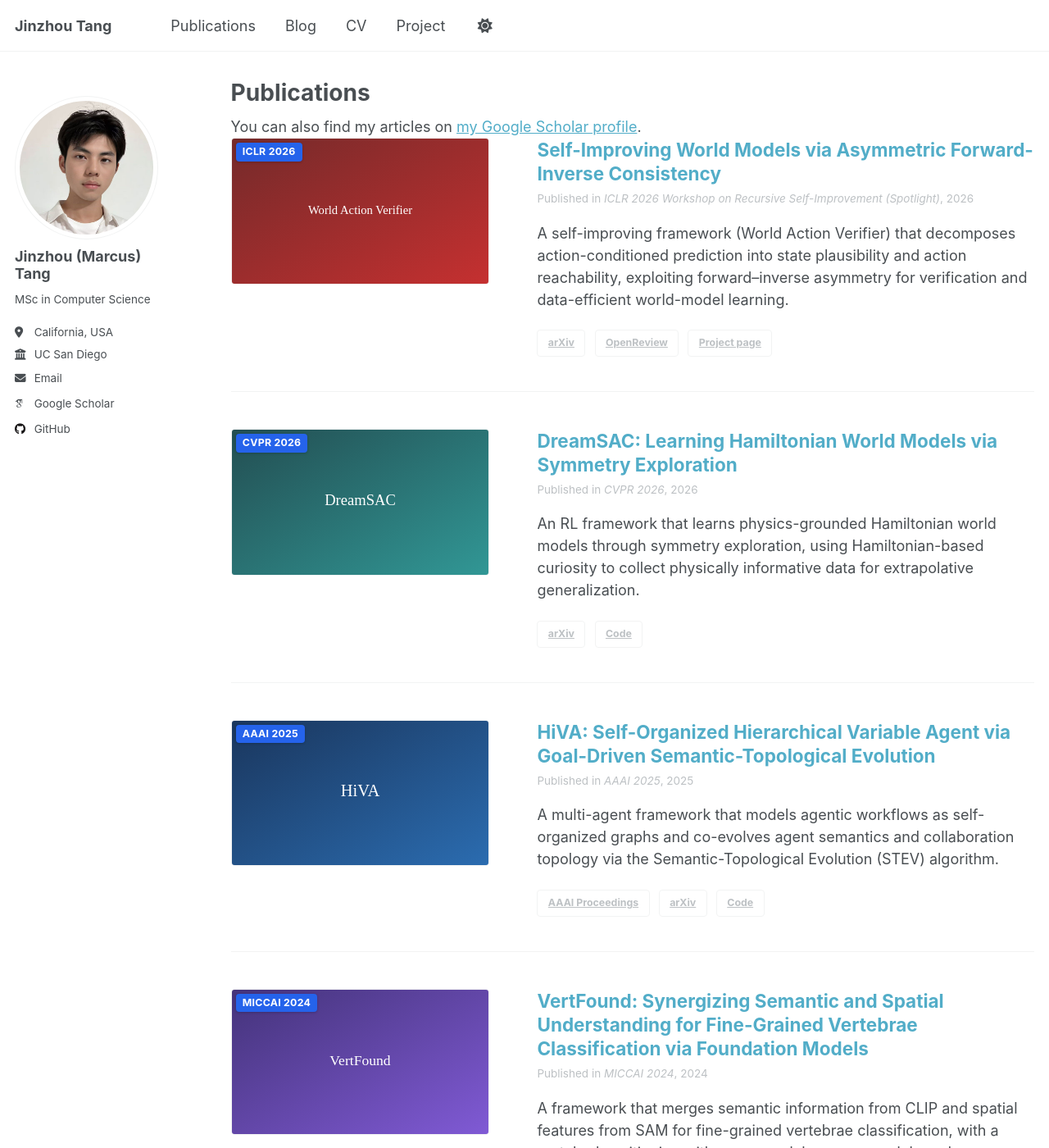
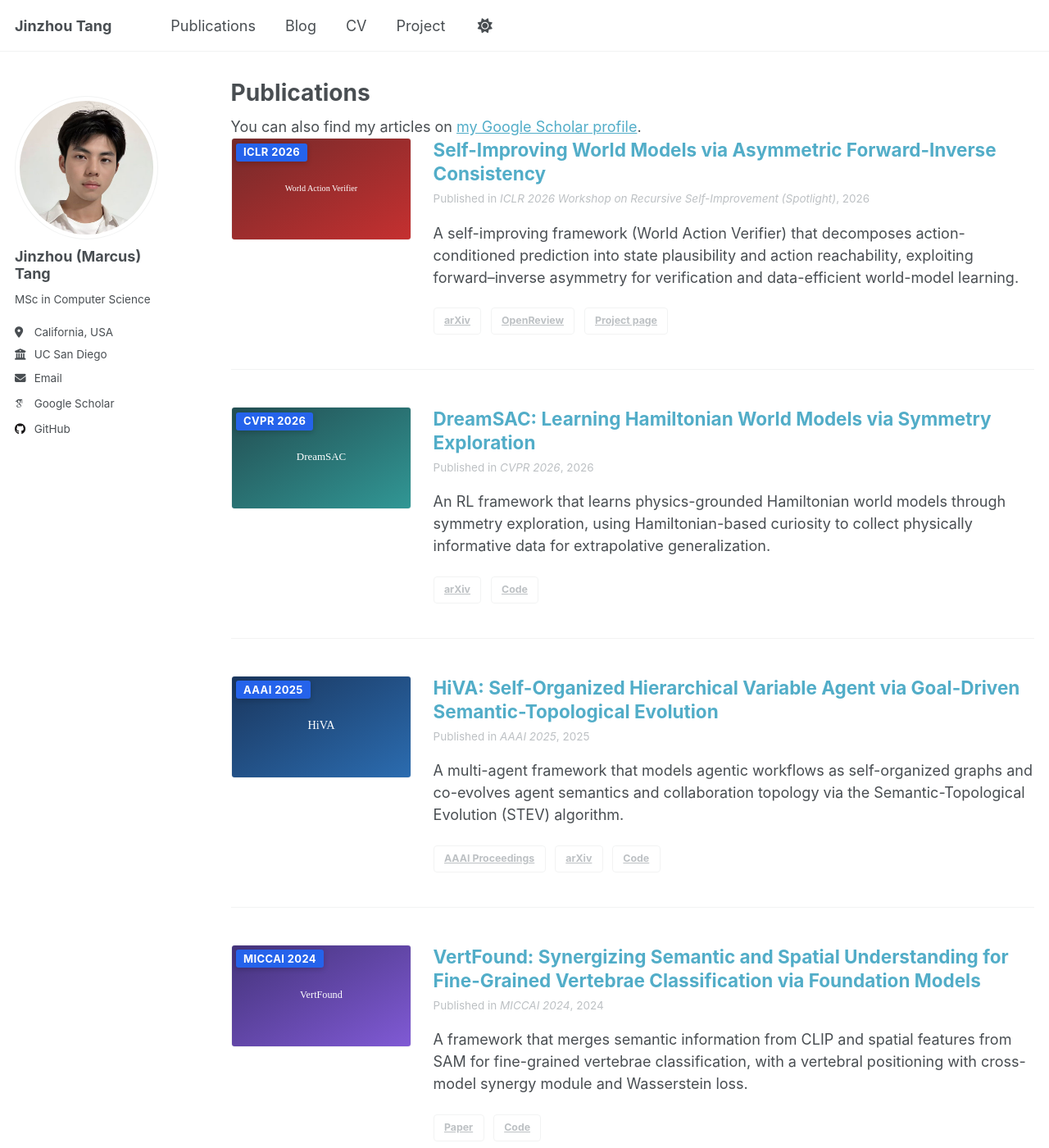
Before and after one commit to tangjzh/tangjzh.github.io, a Jekyll site: the page built from _pages/publications.html, in a window 1280 px wide and 1400 px high. Shown: the whole window at 82% size. Built offline with Jekyll 4.4.1, drawn with Linux system fonts in a browser that asks for light colours; some web fonts are replaced; a script that is not in the unit is left out.

Commit message:
fix bugs

```diff
--- a/_includes/archive-single-publication.html
+++ b/_includes/archive-single-publication.html
@@ -13,7 +13,7 @@
 <div class="publication__item">
   <article class="archive__item" itemscope itemtype="http://schema.org/ScholarlyArticle">
     {% if teaser %}
-      <div class="publication__teaser archive__item-teaser">
+      <div class="archive__item-teaser">
         {% if post.venue_badge or post.venue %}
           <span class="publication__badge">{{ post.venue_badge | default: post.venue }}</span>
         {% endif %}
@@ -27,7 +27,7 @@
       </div>
     {% endif %}
 
-    <div class="publication__body archive__item-body">
+    <div class="archive__item-body">
       <h2 class="archive__item-title" itemprop="headline">
         {% if post.paperurl %}
           <a href="{{ post.paperurl }}" target="_blank" rel="noopener">{{ title }}</a>
--- a/_sass/layout/_publications.scss
+++ b/_sass/layout/_publications.scss
@@ -3,7 +3,6 @@
    ========================================================================== */
 
 .publication__item {
-  @include clearfix();
   margin-bottom: 2.5em;
   padding-bottom: 2em;
   border-bottom: 1px solid var(--global-border-color);
@@ -12,6 +11,30 @@
     margin-bottom: 0;
     padding-bottom: 0;
     border-bottom: 0;
+  }
+
+  .archive__item {
+    display: flex;
+    flex-direction: column;
+    gap: 1em;
+  }
+
+  .archive__item-teaser {
+    position: relative;
+    flex-shrink: 0;
+
+    img {
+      display: block;
+      width: 100%;
+      height: auto;
+      border-radius: $border-radius;
+      border: 1px solid var(--global-border-color);
+    }
+  }
+
+  .archive__item-body {
+    flex: 1;
+    min-width: 0;
   }
 
   .archive__item-title {
@@ -27,23 +50,18 @@
       }
     }
   }
-}
-
-.publication__teaser {
-  position: relative;
-  margin-bottom: 1em;
-
-  img {
-    display: block;
-    width: 100%;
-    height: auto;
-    border-radius: $border-radius;
-    border: 1px solid var(--global-border-color);
-  }
 
   @include breakpoint($small) {
-    @include span(4 of 12);
-    margin-bottom: 0;
+    .archive__item {
+      flex-direction: row;
+      align-items: flex-start;
+      gap: 1.5rem;
+    }
+
+    .archive__item-teaser {
+      flex: 0 0 220px;
+      width: 220px;
+    }
   }
 }
 
@@ -51,25 +69,21 @@
   position: absolute;
   top: 0.5em;
   left: 0.5em;
-  z-index: 1;
-  padding: 0.3em 0.65em;
-  color: #fff;
+  z-index: 2;
+  display: inline-block;
+  padding: 0.35em 0.7em;
+  color: #fff !important;
   font-family: $sans-serif;
-  font-size: $type-size-7;
-  font-weight: bold;
-  line-height: 1.2;
-  letter-spacing: 0.02em;
+  font-size: 0.72rem;
+  font-weight: 700;
+  line-height: 1;
+  letter-spacing: 0.03em;
+  text-decoration: none;
+  white-space: nowrap;
   background-color: #2563eb;
-  border-radius: $border-radius;
-  box-shadow: 0 1px 3px rgba(#000, 0.2);
+  border-radius: 3px;
+  box-shadow: 0 2px 6px rgba(0, 0, 0, 0.18);
   pointer-events: none;
-}
-
-.publication__body {
-  @include breakpoint($small) {
-    @include span(8 of 12 last);
-    @include prefix(0.5 of 12);
-  }
 }
 
 .publication__meta {
```
